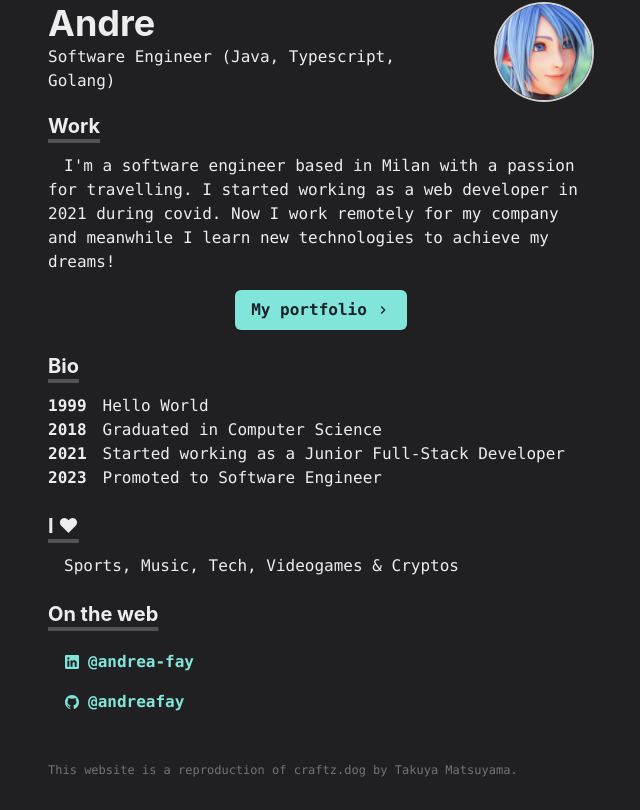
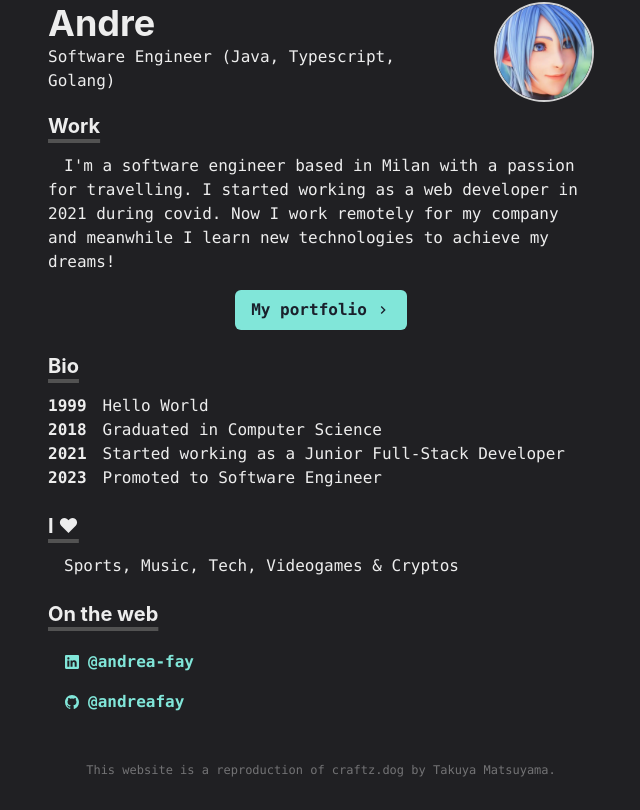
Before and after one commit to andreafay/portfolio, a Next.js app: page / in a window 1280 px wide. Shown: the part 300-1110 px from the top of the page, without its empty margins (319-959 px from the left). Built offline with nearby package versions, Linux system fonts and the light colour scheme.

Commit message:
center footer text

```diff
--- a/components/footer.js
+++ b/components/footer.js
@@ -2,7 +2,7 @@ import Paragraph from "./paragraph"
 
 const Footer = () => {
     return (
-        <p className="opacity-40 text-xs mt-10">
+        <p className="opacity-40 text-xs text-center mt-10">
           This website is a reproduction of craftz.dog by Takuya Matsuyama.
         </p>
     )
```
